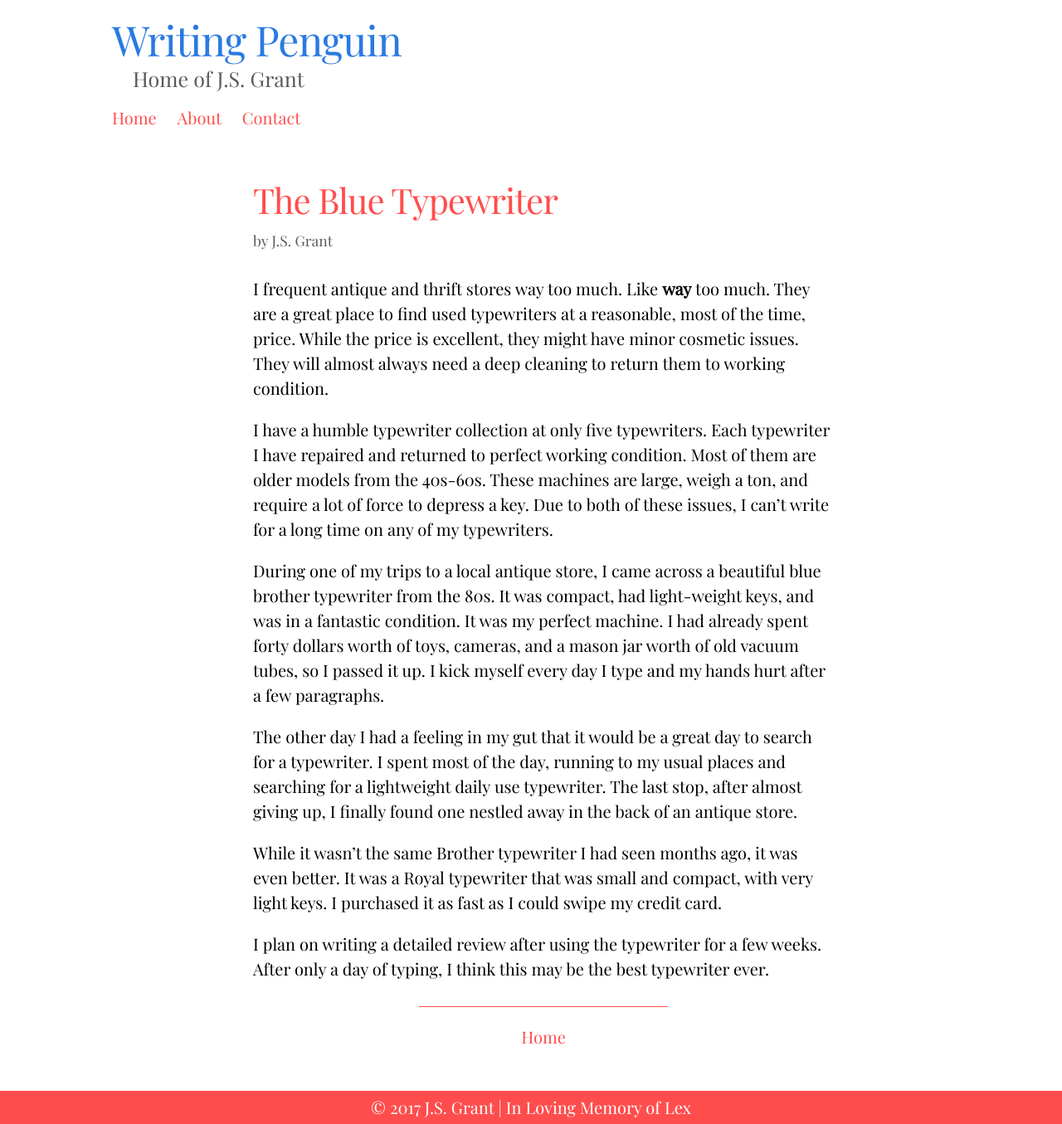
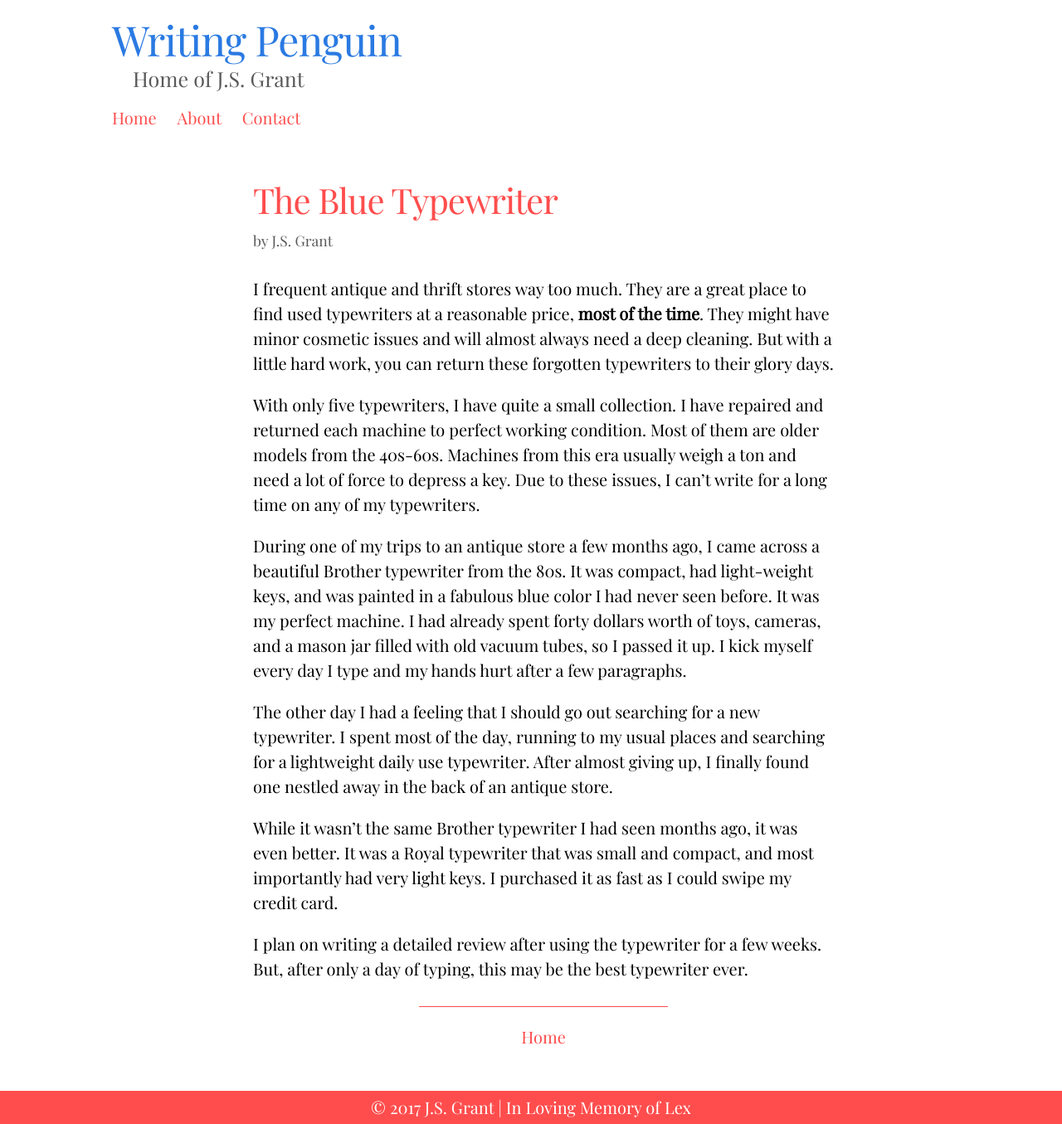
Before and after one commit to writingpenguin/writingpenguin.github.io, a Jekyll site: the page built from _posts/2017-11-23-the-blue-typewriter.markdown, in a window 1280 px wide. Shown: the whole page at 83% size. Built offline with Jekyll 4.4.1, drawn with Linux system fonts in a browser that asks for light colours.

Commit message:
Updated The Blue Typewriter

```diff
--- a/_posts/2017-11-23-the-blue-typewriter.markdown
+++ b/_posts/2017-11-23-the-blue-typewriter.markdown
@@ -11,14 +11,14 @@ images:
 layout: post
 ---
 
-I frequent antique and thrift stores way too much. Like **way** too much. They are a great place to find used typewriters at a reasonable, most of the time, price. While the price is excellent, they might have minor cosmetic issues. They will almost always need a deep cleaning to return them to working condition.
+I frequent antique and thrift stores way too much. They are a great place to find used typewriters at a reasonable price, **most of the time**. They might have minor cosmetic issues and will almost always need a deep cleaning. But with a little hard work, you can return these forgotten typewriters to their glory days.
 
-I have a humble typewriter collection at only five typewriters. Each typewriter I have repaired and returned to perfect working condition. Most of them are older models from the 40s-60s. These machines are large, weigh a ton, and require a lot of force to depress a key. Due to both of these issues, I can’t write for a long time on any of my typewriters.
+With only five typewriters, I have quite a small collection. I have repaired and returned each machine to perfect working condition. Most of them are older models from the 40s-60s. Machines from this era usually weigh a ton and need a lot of force to depress a key. Due to these issues, I can’t write for a long time on any of my typewriters.
 
-During one of my trips to a local antique store, I came across a beautiful blue brother typewriter from the 80s. It was compact, had light-weight keys, and was in a fantastic condition. It was my perfect machine. I had already spent forty dollars worth of toys, cameras, and a mason jar worth of old vacuum tubes, so I passed it up. I kick myself every day I type and my hands hurt after a few paragraphs.
+During one of my trips to an antique store a few months ago, I came across a beautiful Brother typewriter from the 80s. It was compact, had light-weight keys, and was painted in a fabulous blue color I had never seen before. It was my perfect machine. I had already spent forty dollars worth of toys, cameras, and a mason jar filled with old vacuum tubes, so I passed it up. I kick myself every day I type and my hands hurt after a few paragraphs.
 
-The other day I had a feeling in my gut that it would be a great day to search for a typewriter. I spent most of the day, running to my usual places and searching for a lightweight daily use typewriter. The last stop, after almost giving up, I finally found one nestled away in the back of an antique store.
+The other day I had a feeling that I should go out searching for a new typewriter. I spent most of the day, running to my usual places and searching for a lightweight daily use typewriter. After almost giving up, I finally found one nestled away in the back of an antique store.
 
-While it wasn’t the same Brother typewriter I had seen months ago, it was even better. It was a Royal typewriter that was small and compact, with very light keys. I purchased it as fast as I could swipe my credit card.
+While it wasn’t the same Brother typewriter I had seen months ago, it was even better. It was a Royal typewriter that was small and compact, and most importantly had very light keys. I purchased it as fast as I could swipe my credit card.
 
-I plan on writing a detailed review after using the typewriter for a few weeks. After only a day of typing, I think this may be the best typewriter ever.
+I plan on writing a detailed review after using the typewriter for a few weeks. But, after only a day of typing, this may be the best typewriter ever.
```
